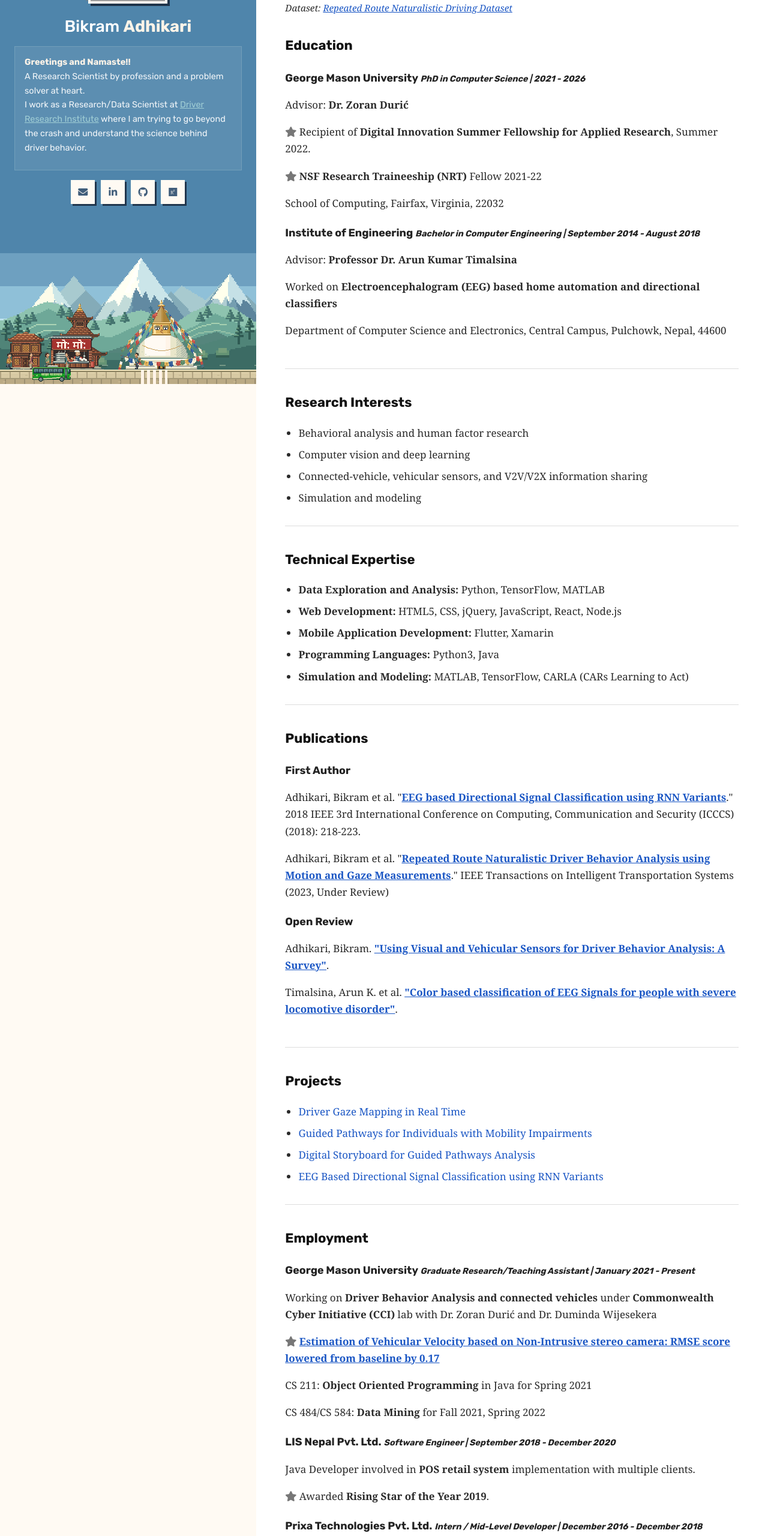
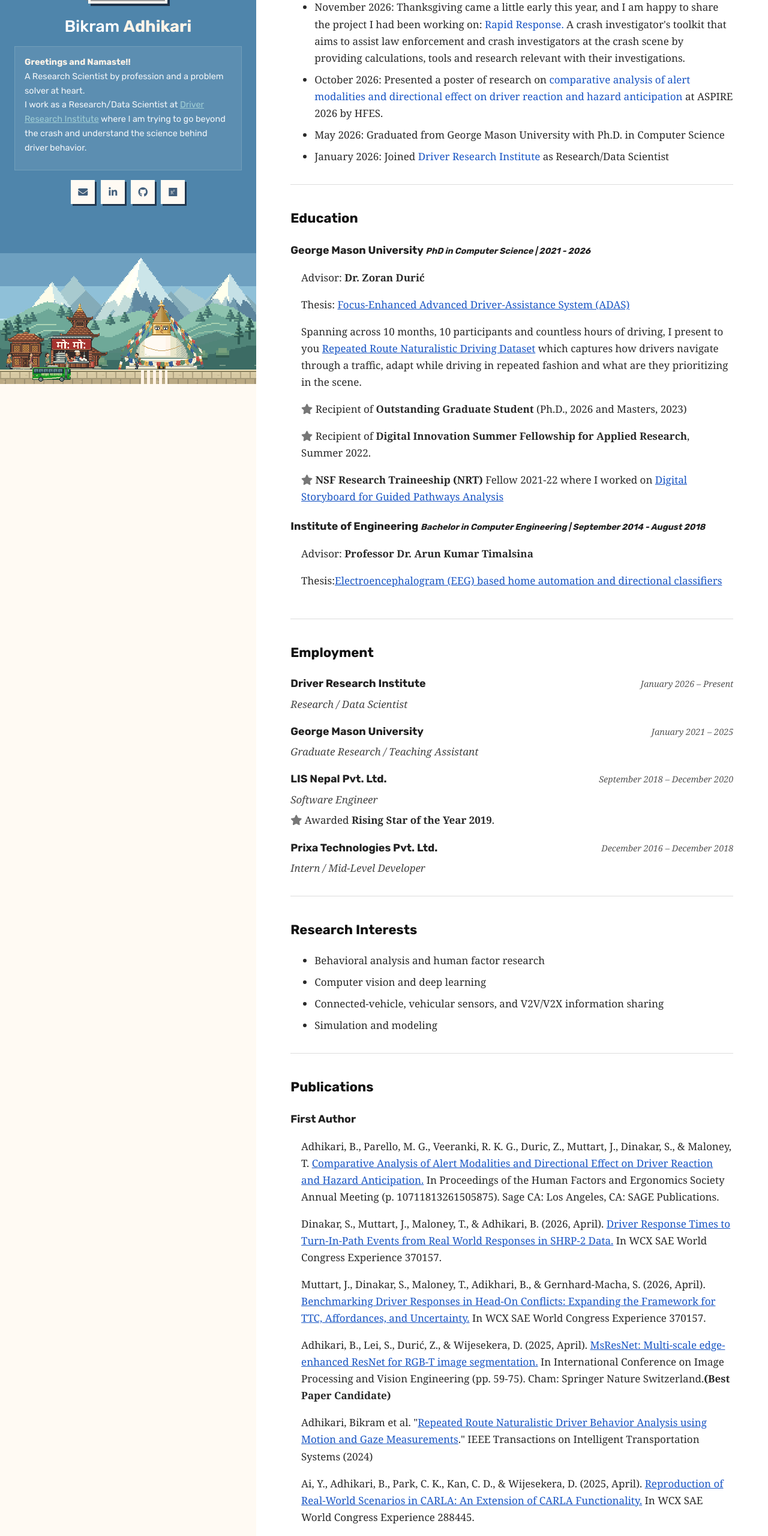
Before and after one commit to bikram11/bikram11.github.io, a plain HTML site: page dist/index.html in a window 1280 px wide. Shown: the part 160-2720 px from the top of the page at 60% size. Drawn offline with nearby package versions, Linux system fonts and the light colour scheme; grey boxes are pictures that could not be loaded; animation ran at ten frames a second.

Commit message:
updated text

```diff
--- a/dist/index.html
+++ b/dist/index.html
@@ -233,30 +233,78 @@ class="social-buttons__button social-button social-button--twitter" aria-label="
 <div class="topnav" id="myTopnav">
 <a href="#News">Updates</a>
 <a href="#education">Education</a>
+<a href="#employment">Employment</a>
 <a href="#publications">Publications</a>
 <a href="#project">Projects</a>
 <a href="#awards">Awards</a>
-<a href="#employment">Employment</a>
+<a href="javascript:void(0);" class="icon" aria-label="Toggle navigation menu" onclick="myFunction()"><i class="fa fa-bars" aria-hidden="true"></i></a>
 </div>
 <div class="inner">
 <div class="resume-sheet">
-<p class="dataset-note">Analysis Tool:<a href="https://apps.apple.com/us/app/rapid-response-by-dri/id6772282708">Rapid Response.</a> A crash investigator's toolkit</p>
-<p class="dataset-note">Dataset: <a href="https://bikram11.github.io/Website_R2ND2/">Repeated Route
-Naturalistic Driving Dataset</a></p>
+  <section id="News">
+    <h1>Life Updates</h1>
+    <ul class="plain-list">
+      <li>November 2026: Thanksgiving came a little early this year, and I am happy to share the project I had been working on: <a href="https://apps.apple.com/us/app/rapid-response-by-dri/id6772282708">Rapid Response.</a> A crash investigator's toolkit that aims to assist law enforcement and crash investigators at the crash scene by providing calculations, tools and research relevant with their investigations.</li>
+      <li>October 2026: Presented a poster of research on <a href="https://journals.sagepub.com/doi/abs/10.1177/10711813261505875">comparative analysis of alert modalities and directional effect on driver reaction and hazard anticipation</a> at ASPIRE 2026 by HFES.</li>
+      <li>May 2026: Graduated from George Mason University with Ph.D. in Computer Science</li>
+      <li>January 2026: Joined <a href="https://www.driverresearchinstitute.com">Driver Research Institute</a> as Research/Data Scientist</li>
+      <!-- <li>May 2025: Joined <a href="https://www.driverresearchinstitute.com">Driver Research Institute</a> as a Research Scientist Intern</li> -->
+      <!-- <li>January 2025: Spanning across 10 months, 10 participants and countless hours of driving, I present to you <a href="https://bikram11.github.io/Website_R2ND2/">Repeated Route -->
+        <!-- Naturalistic Driving Dataset</a> which captures how drivers navigate through a traffic, adapt while driving in repeated fashion and what are they prioritizing in the scene.</li>   -->
+    </ul>
+
+
+  </section>
+
 <section id="education">
 <h1>Education</h1>
 <h3>George Mason University <em style="font-size:0.8em">PhD in Computer Science | 2021 -
 2026</em></h3>
 <p>Advisor: <b>Dr. Zoran Durić</b></p>
+<p>Thesis: <a href="https://drive.google.com/file/d/1kVOLE_vfSf0nCOcUD8A-VnaCdjGYa_t-/view?usp=sharing">Focus-Enhanced Advanced Driver-Assistance System (ADAS)</a></p>
+<p>Spanning across 10 months, 10 participants and countless hours of driving, I present to you <a href="https://bikram11.github.io/Website_R2ND2/">Repeated Route
+        Naturalistic Driving Dataset</a> which captures how drivers navigate through a traffic, adapt while driving in repeated fashion and what are they prioritizing in the scene.</p>
+        <p><span class="fa fa-star checked"></span> Recipient of <b>Outstanding Graduate Student</b> (Ph.D., 2026 and Masters, 2023)</p>
 <p><span class="fa fa-star checked"></span> Recipient of <b>Digital Innovation Summer Fellowship for
 Applied Research</b>, Summer 2022.</p>
-<p><span class="fa fa-star checked"></span> <b>NSF Research Traineeship (NRT)</b> Fellow 2021-22</p>
-<p>School of Computing, Fairfax, Virginia, 22032</p>
+<p><span class="fa fa-star checked"></span> <b>NSF Research Traineeship (NRT)</b> Fellow 2021-22 where I worked on <a href="https://bikram11.github.io/PMS_Digital_Story/" target="_blank" rel="noopener">Digital
+  Storyboard for Guided Pathways Analysis</a></p>
+<!-- <p>School of Computing, Fairfax, Virginia, 22032</p> -->
 <h3>Institute of Engineering <em style="font-size:0.8em">Bachelor in Computer Engineering | September
 2014 - August 2018</em></h3>
 <p>Advisor: <b>Professor Dr. Arun Kumar Timalsina</b></p>
-<p>Worked on <b>Electroencephalogram (EEG) based home automation and directional classifiers</b></p>
-<p>Department of Computer Science and Electronics, Central Campus, Pulchowk, Nepal, 44600</p>
+<p>Thesis:<a href="https://docs.google.com/presentation/d/e/2PACX-1vRHGI_6eHXnrbvsGFYLLinbxHv7reGv0GB49uymq_pNTM_ZwKjOBnl_A9ueMgEuGY4AIa3fiRiDkIr5/embed?start=false&loop=false&delayms=3000"
+  target="_blank" rel="noopener">Electroencephalogram (EEG) based home automation and directional classifiers</a></p>
+</section>
+<section id="employment">
+<h1>Employment</h1>
+<div class="job">
+<div class="job-head"><h3>Driver Research Institute</h3><span class="job-dates">January 2026 – Present</span></div>
+<p class="job-title">Research / Data Scientist</p>
+</div>
+<div class="job">
+<div class="job-head"><h3>George Mason University</h3><span class="job-dates">January 2021 – 2025</span></div>
+<p class="job-title">Graduate Research / Teaching Assistant</p>
+<!-- <p>Working on <b>Driver Behavior Analysis and connected vehicles</b> under <b>Commonwealth Cyber
+Initiative (CCI)</b> lab with Dr. Zoran Durić and Dr. Duminda Wijesekera</p>
+<p><span class="fa fa-star checked"></span> <a
+href="https://gmuedu-my.sharepoint.com/:b:/g/personal/badhika5_gmu_edu/ETvR9zJukIhBhZO9WAih4ZYBl7DUlteSuEk5z3oqfvBoyg?e=eOpak8"><b>Estimation
+of Vehicular Velocity based on Non-Intrusive stereo camera: RMSE score lowered from baseline by
+0.17</b></a></p> -->
+</div>
+<div class="job">
+<div class="job-head"><h3>LIS Nepal Pvt. Ltd.</h3><span class="job-dates">September 2018 – December 2020</span></div>
+<p class="job-title">Software Engineer</p>
+<!-- <p>Java Developer involved in <b>POS retail system</b> implementation with multiple clients.</p> -->
+<p><span class="fa fa-star checked"></span> Awarded <b>Rising Star of the Year 2019</b>.</p>
+</div>
+<div class="job">
+<div class="job-head"><h3>Prixa Technologies Pvt. Ltd.</h3><span class="job-dates">December 2016 – December 2018</span></div>
+<p class="job-title">Intern / Mid-Level Developer</p>
+<!-- <p>Worked on <b>Django and Xamarin</b> based cross-platform Android projects.</p>
+<p>Shankhar Pokhrel: Android application established as the <b>first Province (State)</b> support
+application in Nepal.</p> -->
+</div>
 </section>
 <section id="research">
 <h1>Research Interests</h1>
@@ -267,7 +315,7 @@ Applied Research</b>, Summer 2022.</p>
 <li>Simulation and modeling</li>
 </ul>
 </section>
-<section id="technical">
+<!-- <section id="technical">
 <h1>Technical Expertise</h1>
 <ul class="plain-list">
 <li><b>Data Exploration and Analysis:</b> Python, TensorFlow, MATLAB</li>
@@ -276,23 +324,30 @@ Applied Research</b>, Summer 2022.</p>
 <li><b>Programming Languages:</b> Python3, Java</li>
 <li><b>Simulation and Modeling:</b> MATLAB, TensorFlow, CARLA (CARs Learning to Act)</li>
 </ul>
-</section>
+</section> -->
 <section id="publications">
 <h1>Publications</h1>
 <h3>First Author</h3>
-<p>Adhikari, Bikram et al. "<b><a href="https://ieeexplore.ieee.org/document/8586823">EEG based
-Directional Signal Classification using RNN Variants</a></b>." 2018 IEEE 3rd International
+<p>Adhikari, B., Parello, M. G., Veeranki, R. K. G., Duric, Z., Muttart, J., Dinakar, S., & Maloney, T. <a href="https://journals.sagepub.com/doi/full/10.1177/10711813261505875">Comparative Analysis of Alert Modalities and Directional Effect on Driver Reaction and Hazard Anticipation.</a> In Proceedings of the Human Factors and Ergonomics Society Annual Meeting (p. 10711813261505875). Sage CA: Los Angeles, CA: SAGE Publications.</p>
+<p>Dinakar, S., Muttart, J., Maloney, T., & Adhikari, B. (2026, April). <a href="https://saemobilus.sae.org/papers/driver-response-times-turn-path-events-real-world-responses-shrp-2-data-2026-01-0545">Driver Response Times to Turn-In-Path Events from Real World Responses in SHRP-2 Data.</a> In WCX SAE World Congress Experience 370157.</p>
+<p>Muttart, J., Dinakar, S., Maloney, T., Adikhari, B., & Gernhard-Macha, S. (2026, April). <a href="https://saemobilus.sae.org/papers/benchmarking-driver-responses-head-conflicts-expanding-framework-ttc-affordances-uncertainty-2026-01-0534">Benchmarking Driver Responses in Head-On Conflicts: Expanding the Framework for TTC, Affordances, and Uncertainty.</a> In WCX SAE World Congress Experience 370157.</p>
+<p>Adhikari, B., Lei, S., Durić, Z., & Wijesekera, D. (2025, April). <a href="https://link.springer.com/chapter/10.1007/978-3-032-01169-5_4">MsResNet: Multi-scale edge-enhanced ResNet for RGB-T image segmentation.</a> In International Conference on Image Processing and Vision Engineering (pp. 59-75). Cham: Springer Nature Switzerland.<b>(Best Paper Candidate)</b></p>
+<p>Adhikari, Bikram et al. "<a href="https://bikram11.github.io/Website_R2ND2/">Repeated Route
+  Naturalistic Driver Behavior Analysis using Motion and Gaze Measurements</a>." IEEE
+  Transactions on Intelligent Transportation Systems (2024)</p>
+<p>Ai, Y., Adhikari, B., Park, C. K., Kan, C. D., & Wijesekera, D. (2025, April). <a href="https://saemobilus.sae.org/papers/reproduction-real-world-scenarios-carla-extension-carla-functionality-2025-01-8059">Reproduction of Real-World Scenarios in CARLA: An Extension of CARLA Functionality.</a> In WCX SAE World Congress Experience 288445.</p>
+<p>Adhikari, B., Durić, Z., Wijesekera, D., & Yu, B. (2024, June). <a href="https://ieeexplore.ieee.org/abstract/document/10588683">Comparative study of attention among drivers with varying driving experience.</a> In 2024 IEEE Intelligent Vehicles Symposium (IV) (pp. 1353-1360). IEEE.</p>
+<p>Adhikari, Bikram et al. "<a href="https://ieeexplore.ieee.org/document/8586823">EEG based
+Directional Signal Classification using RNN Variants</a>." 2018 IEEE 3rd International
 Conference on Computing, Communication and Security (ICCCS) (2018): 218-223.</p>
-<p>Adhikari, Bikram et al. "<b><a href="https://bikram11.github.io/Website_R2ND2/">Repeated Route
-Naturalistic Driver Behavior Analysis using Motion and Gaze Measurements</a></b>." IEEE
-Transactions on Intelligent Transportation Systems (2023, Under Review)</p>
+
 <h3>Open Review</h3>
-<p>Adhikari, Bikram. <b><a href="https://arxiv.org/abs/2308.13406">"Using Visual and Vehicular Sensors
-for Driver Behavior Analysis: A Survey"</a></b>.</p>
-<p>Timalsina, Arun K. et al. <b><a href="https://arxiv.org/abs/2304.11068">"Color based classification of
-EEG Signals for people with severe locomotive disorder"</a></b>.</p>
+<p>Adhikari, Bikram. <a href="https://arxiv.org/abs/2308.13406">"Using Visual and Vehicular Sensors
+for Driver Behavior Analysis: A Survey"</a>.</p>
+<p>Timalsina, Arun K. et al.<a href="https://arxiv.org/abs/2304.11068">"Color based classification of
+EEG Signals for people with severe locomotive disorder"</a>.</p>
 </section>
-<section id="project">
+<!-- <section id="project">
 <h1>Projects</h1>
 <ul class="plain-list">
 <li><a
@@ -308,29 +363,7 @@ href="https://docs.google.com/presentation/d/e/2PACX-1vRHGI_6eHXnrbvsGFYLLinbxHv
 target="_blank" rel="noopener">EEG Based Directional Signal Classification using RNN Variants</a>
 </li>
 </ul>
-</section>
-<section id="employment">
-<h1>Employment</h1>
-<h3>George Mason University <em style="font-size:0.8em">Graduate Research/Teaching Assistant | January
-2021 - Present</em></h3>
-<p>Working on <b>Driver Behavior Analysis and connected vehicles</b> under <b>Commonwealth Cyber
-Initiative (CCI)</b> lab with Dr. Zoran Durić and Dr. Duminda Wijesekera</p>
-<p><span class="fa fa-star checked"></span> <a
-href="https://gmuedu-my.sharepoint.com/:b:/g/personal/badhika5_gmu_edu/ETvR9zJukIhBhZO9WAih4ZYBl7DUlteSuEk5z3oqfvBoyg?e=eOpak8"><b>Estimation
-of Vehicular Velocity based on Non-Intrusive stereo camera: RMSE score lowered from baseline by
-0.17</b></a></p>
-<p>CS 211: <b>Object Oriented Programming</b> in Java for Spring 2021</p>
-<p>CS 484/CS 584: <b>Data Mining</b> for Fall 2021, Spring 2022</p>
-<h3>LIS Nepal Pvt. Ltd. <em style="font-size:0.8em">Software Engineer | September 2018 - December
-2020</em></h3>
-<p>Java Developer involved in <b>POS retail system</b> implementation with multiple clients.</p>
-<p><span class="fa fa-star checked"></span> Awarded <b>Rising Star of the Year 2019</b>.</p>
-<h3>Prixa Technologies Pvt. Ltd. <em style="font-size:0.8em">Intern / Mid-Level Developer | December
-2016 - December 2018</em></h3>
-<p>Worked on <b>Django and Xamarin</b> based cross-platform Android projects.</p>
-<p>Shankhar Pokhrel: Android application established as the <b>first Province (State)</b> support
-application in Nepal.</p>
-</section>
+</section> -->
 <section id="awards">
 <h1>Achievements and Awards</h1>
 <p><span class="fa fa-star checked"></span> Won Second Prize in <b>Virginia Datathon</b> organized by
@@ -346,7 +379,7 @@ by Institute of Engineering Pashimanchal Campus in collaboration with Genese Inf
 <p><span class="fa fa-star checked"></span> <b>Hack a Week by Locus 2017</b> Category winner for Fun and
 Entertainment with an Android game "Let's count"</p>
 </section>
-<section>
+<!-- <section>
 <h1 id="references">References</h1>
 <p>Dr. Zoran Duric | <em>George Mason University — Associate Professor (Primary Advisor)</em></p>
 <div class="social-buttons">
@@ -385,7 +418,7 @@ class="social-buttons__button social-button social-button--linkedin" aria-label=
 <i class="fab fa-linkedin-in"></i>
 </a>
 </div>
-</section>
+</section> -->
 </div>
 </div>
 <div class="scene scene--footer" aria-hidden="true">
```
Also changed, not shown: dist/nepal-8bit.css.
